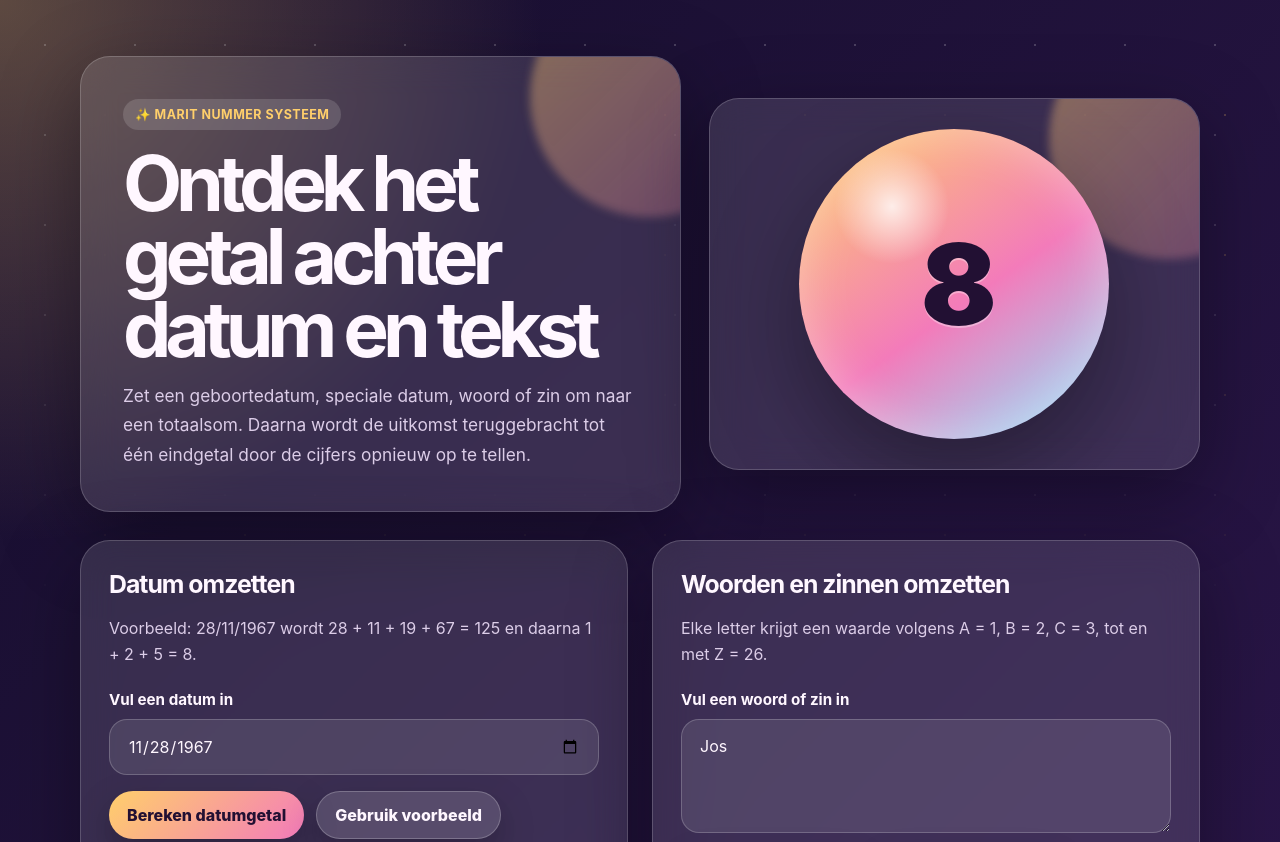
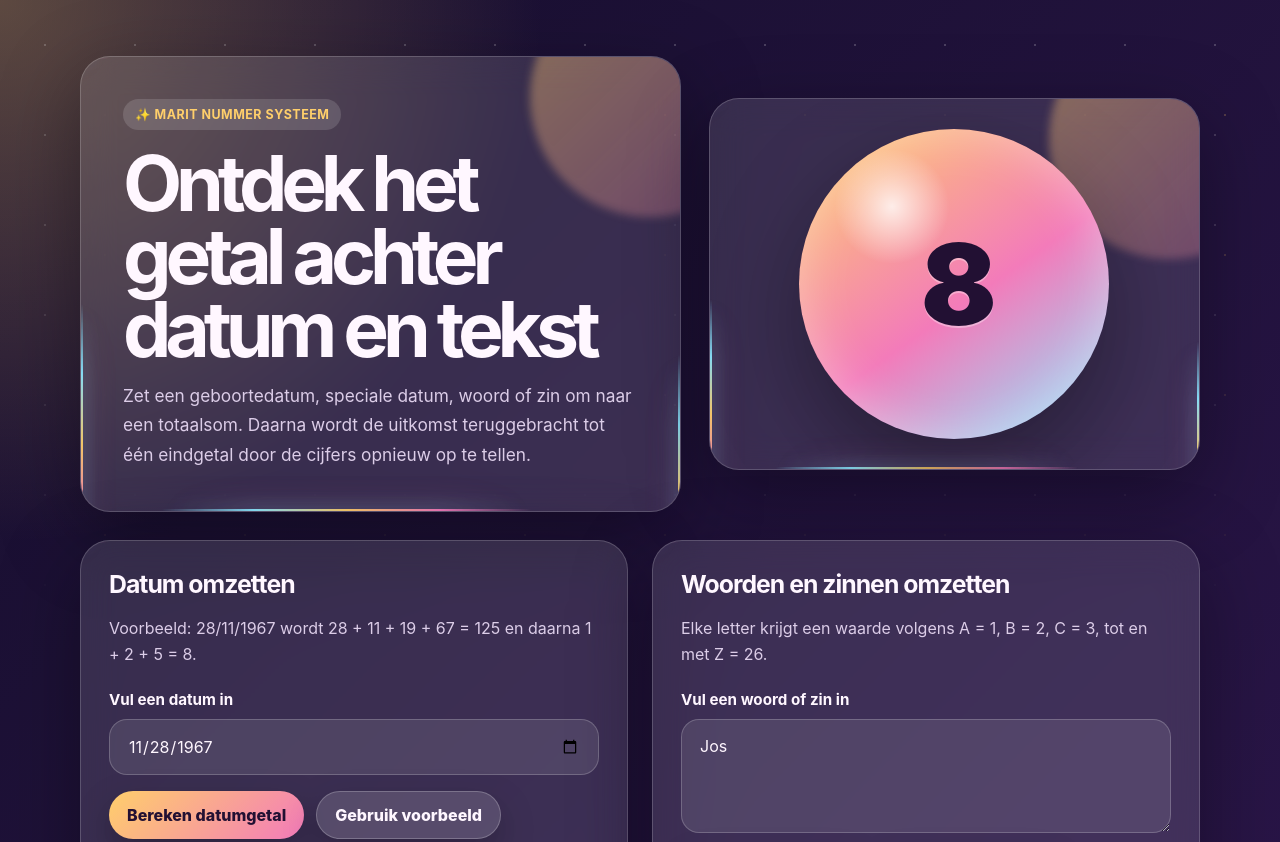
Before and after one commit to JJune33/marit, a plain HTML site: page index2.html in a window 1280 px wide. Shown: the top 842 px of the page. Drawn offline with Linux system fonts and the light colour scheme.

Commit message:
Add files via upload

```diff
--- a/index2.html
+++ b/index2.html
@@ -316,97 +316,101 @@
     }
 
 
-    /* Edge glow animatie voor alle cards */
-    .edge-card {
-      --glow-sens: 26;
-      --color-sens: 44;
-      --pointer-deg: 45deg;
-      --pointer-d: 0;
-      --glow-color: 42 100% 78%;
+    /* Permanente edge glow: alleen op de randen, nooit over de content */
+    .hero-card,
+    .panel,
+    .info-card {
       position: relative;
-      isolation: isolate;
-      transform: translate3d(0, 0, 0.01px);
+      overflow: hidden;
     }
 
-    .edge-card::before,
-    .edge-card > .edge-glow {
-      content: "";
-      position: absolute;
-      inset: 0;
-      border-radius: inherit;
-      pointer-events: none;
-      opacity: 0;
-      transition: opacity 0.3s ease-out;
+    .edge-card {
+      isolation: isolate;
     }
 
-    .edge-card::before {
-      z-index: 0;
-      border: 1px solid transparent;
-      background:
-        linear-gradient(rgba(255, 255, 255, 0.03) 0 100%) padding-box,
-        radial-gradient(at 80% 55%, hsla(268, 100%, 76%, 1) 0, transparent 48%) border-box,
-        radial-gradient(at 69% 34%, hsla(349, 100%, 74%, 1) 0, transparent 48%) border-box,
-        radial-gradient(at 8% 6%, hsla(136, 100%, 78%, 1) 0, transparent 48%) border-box,
-        radial-gradient(at 41% 38%, hsla(192, 100%, 64%, 1) 0, transparent 48%) border-box,
-        radial-gradient(at 86% 85%, hsla(186, 100%, 74%, 1) 0, transparent 48%) border-box,
-        radial-gradient(at 82% 18%, hsla(52, 100%, 65%, 1) 0, transparent 48%) border-box,
-        radial-gradient(at 51% 4%, hsla(12, 100%, 72%, 1) 0, transparent 48%) border-box,
-        linear-gradient(#c299ff 0 100%) border-box;
-      mask-image: conic-gradient(from var(--pointer-deg) at center, black 20%, transparent 38%, transparent 62%, black 80%);
-      opacity: calc((var(--pointer-d) - var(--color-sens)) / (100 - var(--color-sens)));
-      mix-blend-mode: screen;
-    }
-
-    .edge-card > .edge-glow {
-      --outset: 28px;
-      inset: calc(var(--outset) * -1);
-      z-index: 1;
-      mask-image: conic-gradient(from var(--pointer-deg) at center, black 3%, transparent 12%, transparent 88%, black 97%);
-      opacity: calc((var(--pointer-d) - var(--glow-sens)) / (100 - var(--glow-sens)));
-      mix-blend-mode: plus-lighter;
-    }
-
-    .edge-card > .edge-glow::before {
-      content: "";
-      position: absolute;
-      inset: var(--outset);
-      border-radius: inherit;
-      box-shadow:
-        inset 0 0 0 1px hsl(var(--glow-color) / 0.95),
-        inset 0 0 6px 0 hsl(var(--glow-color) / 0.55),
-        inset 0 0 18px 0 hsl(var(--glow-color) / 0.38),
-        inset 0 0 38px 2px hsl(var(--glow-color) / 0.2),
-        0 0 6px 0 hsl(var(--glow-color) / 0.55),
-        0 0 18px 0 hsl(var(--glow-color) / 0.38),
-        0 0 38px 2px hsl(var(--glow-color) / 0.22);
-    }
-
-    .edge-card:hover::before,
-    .edge-card:hover > .edge-glow,
-    .edge-card.animating::before,
-    .edge-card.animating > .edge-glow {
-      transition-duration: 0.18s;
-    }
-
-    .edge-card:not(:hover):not(.animating)::before,
-    .edge-card:not(:hover):not(.animating) > .edge-glow {
-      opacity: 0;
-      transition: opacity 0.75s ease-in-out;
-    }
-
-    .edge-card > *:not(.edge-glow) {
+    .edge-card > *:not(.edge-line) {
       position: relative;
       z-index: 2;
     }
 
     .hero-card::after {
       z-index: 0;
+      pointer-events: none;
+    }
+
+    .edge-line {
+      position: absolute;
+      display: block;
+      pointer-events: none;
+      z-index: 1;
+      opacity: 0.95;
+      filter: drop-shadow(0 0 8px rgba(140, 231, 255, 0.9)) drop-shadow(0 0 16px rgba(243, 123, 186, 0.55));
+      background: linear-gradient(90deg, transparent, var(--accent-3), var(--accent), var(--accent-2), transparent);
+    }
+
+    .edge-line.top,
+    .edge-line.bottom {
+      width: 62%;
+      height: 2px;
+    }
+
+    .edge-line.left,
+    .edge-line.right {
+      width: 2px;
+      height: 62%;
+      background: linear-gradient(180deg, transparent, var(--accent-3), var(--accent), var(--accent-2), transparent);
+    }
+
+    .edge-line.top {
+      top: 0;
+      left: -64%;
+      animation: edgeTop 4.8s linear infinite;
+    }
+
+    .edge-line.right {
+      right: 0;
+      top: -64%;
+      animation: edgeRight 4.8s linear infinite;
+      animation-delay: 1.2s;
+    }
+
+    .edge-line.bottom {
+      right: -64%;
+      bottom: 0;
+      animation: edgeBottom 4.8s linear infinite;
+      animation-delay: 2.4s;
+    }
+
+    .edge-line.left {
+      left: 0;
+      bottom: -64%;
+      animation: edgeLeft 4.8s linear infinite;
+      animation-delay: 3.6s;
+    }
+
+    @keyframes edgeTop {
+      from { transform: translateX(0); }
+      to { transform: translateX(264%); }
+    }
+
+    @keyframes edgeRight {
+      from { transform: translateY(0); }
+      to { transform: translateY(264%); }
+    }
+
+    @keyframes edgeBottom {
+      from { transform: translateX(0); }
+      to { transform: translateX(-264%); }
+    }
+
+    @keyframes edgeLeft {
+      from { transform: translateY(0); }
+      to { transform: translateY(-264%); }
     }
 
     @media (prefers-reduced-motion: reduce) {
-      .edge-card::before,
-      .edge-card > .edge-glow {
-        transition: none;
+      .edge-line {
+        animation-duration: 12s;
       }
     }
 
@@ -448,6 +452,10 @@
   <main>
     <section class="hero">
       <div class="hero-card edge-card">
+        <span class="edge-line top" aria-hidden="true"></span>
+        <span class="edge-line right" aria-hidden="true"></span>
+        <span class="edge-line bottom" aria-hidden="true"></span>
+        <span class="edge-line left" aria-hidden="true"></span>
         <span class="label">✨ Marit nummer systeem</span>
         <h1>Ontdek het getal achter datum en tekst</h1>
         <p>
@@ -457,12 +465,20 @@
       </div>
 
       <div class="number-orb hero-card edge-card" aria-label="Decoratief cijfer">
+        <span class="edge-line top" aria-hidden="true"></span>
+        <span class="edge-line right" aria-hidden="true"></span>
+        <span class="edge-line bottom" aria-hidden="true"></span>
+        <span class="edge-line left" aria-hidden="true"></span>
         <div class="orb" id="heroNumber">8</div>
       </div>
     </section>
 
     <section class="grid">
       <article class="panel edge-card">
+        <span class="edge-line top" aria-hidden="true"></span>
+        <span class="edge-line right" aria-hidden="true"></span>
+        <span class="edge-line bottom" aria-hidden="true"></span>
+        <span class="edge-line left" aria-hidden="true"></span>
         <h2>Datum omzetten</h2>
         <p>Voorbeeld: 28/11/1967 wordt 28 + 11 + 19 + 67 = 125 en daarna 1 + 2 + 5 = 8.</p>
 
@@ -480,6 +496,10 @@
       </article>
 
       <article class="panel edge-card">
+        <span class="edge-line top" aria-hidden="true"></span>
+        <span class="edge-line right" aria-hidden="true"></span>
+        <span class="edge-line bottom" aria-hidden="true"></span>
+        <span class="edge-line left" aria-hidden="true"></span>
         <h2>Woorden en zinnen omzetten</h2>
         <p>Elke letter krijgt een waarde volgens A = 1, B = 2, C = 3, tot en met Z = 26.</p>
 
@@ -498,6 +518,10 @@
     </section>
 
     <section class="info-card edge-card">
+        <span class="edge-line top" aria-hidden="true"></span>
+        <span class="edge-line right" aria-hidden="true"></span>
+        <span class="edge-line bottom" aria-hidden="true"></span>
+        <span class="edge-line left" aria-hidden="true"></span>
       <h2>Hoe werkt het?</h2>
       <p>
         Het Marit nummer systeem gebruikt eenvoudige optelling. Bij datums wordt het jaartal in twee delen gesplitst.
@@ -621,137 +645,6 @@
       setHero(reduction.final);
     }
 
-
-    function setupEdgeGlowCards() {
-      const cards = document.querySelectorAll('.edge-card');
-
-      const round = (value, precision = 3) => parseFloat(value.toFixed(precision));
-      const clamp = (value, min = 0, max = 100) => Math.min(Math.max(value, min), max);
-
-      const centerOfElement = element => {
-        const { width, height } = element.getBoundingClientRect();
-        return [width / 2, height / 2];
-      };
-
-      const distanceFromCenter = (element, x, y) => {
-        const [cx, cy] = centerOfElement(element);
-        return [x - cx, y - cy];
-      };
-
-      const closenessToEdge = (element, x, y) => {
-        const [cx, cy] = centerOfElement(element);
-        const [dx, dy] = distanceFromCenter(element, x, y);
-        let kx = Infinity;
-        let ky = Infinity;
-
-        if (dx !== 0) kx = cx / Math.abs(dx);
-        if (dy !== 0) ky = cy / Math.abs(dy);
-
-        return clamp(1 / Math.min(kx, ky), 0, 1);
-      };
-
-      const angleFromPointer = (dx, dy) => {
-        if (dx === 0 && dy === 0) return 0;
-        const degrees = Math.atan2(dy, dx) * (180 / Math.PI) + 90;
-        return degrees < 0 ? degrees + 360 : degrees;
-      };
-
-      const updateCard = (card, event) => {
-        const { left, top, width, height } = card.getBoundingClientRect();
-        const x = event.clientX - left;
-        const y = event.clientY - top;
-        const px = clamp((100 / width) * x);
-        const py = clamp((100 / height) * y);
-        const [dx, dy] = distanceFromCenter(card, x, y);
-        const edge = closenessToEdge(card, x, y);
-        const angle = angleFromPointer(dx, dy);
-
-        card.style.setProperty('--pointer-x', `${round(px)}%`);
-        card.style.setProperty('--pointer-y', `${round(py)}%`);
-        card.style.setProperty('--pointer-deg', `${round(angle)}deg`);
-        card.style.setProperty('--pointer-d', `${round(edge * 100)}`);
-        card.classList.remove('animating');
-      };
-
-      const animateNumber = ({ startValue = 0, endValue = 100, duration = 1000, delay = 0, ease = t => t, onUpdate = () => {}, onEnd = () => {} }) => {
-        const startTime = performance.now() + delay;
-
-        const frame = now => {
-          const elapsed = now - startTime;
-          const t = Math.min(Math.max(elapsed / duration, 0), 1);
-          const value = startValue + (endValue - startValue) * ease(t);
-          onUpdate(value);
-
-          if (t < 1) {
-            requestAnimationFrame(frame);
-          } else {
-            onEnd();
-          }
-        };
-
-        window.setTimeout(() => requestAnimationFrame(frame), delay);
-      };
-
-      const easeOutCubic = value => 1 - Math.pow(1 - value, 3);
-      const easeInCubic = value => value * value * value;
-
-      const playIntro = card => {
-        const angleStart = 110;
-        const angleEnd = 465;
-
-        card.style.setProperty('--pointer-deg', `${angleStart}deg`);
-        card.classList.add('animating');
-
-        animateNumber({
-          ease: easeOutCubic,
-          duration: 500,
-          onUpdate: value => card.style.setProperty('--pointer-d', value)
-        });
-
-        animateNumber({
-          ease: easeInCubic,
-          duration: 1500,
-          endValue: 50,
-          onUpdate: value => {
-            const angle = (angleEnd - angleStart) * (value / 100) + angleStart;
-            card.style.setProperty('--pointer-deg', `${angle}deg`);
-          }
-        });
-
-        animateNumber({
-          ease: easeOutCubic,
-          delay: 1500,
-          duration: 2250,
-          startValue: 50,
-          endValue: 100,
-          onUpdate: value => {
-            const angle = (angleEnd - angleStart) * (value / 100) + angleStart;
-            card.style.setProperty('--pointer-deg', `${angle}deg`);
-          }
-        });
-
-        animateNumber({
-          ease: easeInCubic,
-          duration: 1500,
-          delay: 2500,
-          startValue: 100,
-          endValue: 0,
-          onUpdate: value => card.style.setProperty('--pointer-d', value),
-          onEnd: () => card.classList.remove('animating')
-        });
-      };
-
-      cards.forEach((card, index) => {
-        if (!card.querySelector(':scope > .edge-glow')) {
-          card.insertAdjacentHTML('afterbegin', '<span class="edge-glow" aria-hidden="true"></span>');
-        }
-
-        card.addEventListener('pointermove', event => updateCard(card, event));
-        card.addEventListener('pointerleave', () => card.style.setProperty('--pointer-d', 0));
-        window.setTimeout(() => playIntro(card), 350 + index * 130);
-      });
-    }
-
     function renderAlphabet() {
       const letters = 'ABCDEFGHIJKLMNOPQRSTUVWXYZ'.split('');
       alphabet.innerHTML = letters.map((letter, index) => `
@@ -775,7 +668,6 @@
     dateInput.addEventListener('input', calculateDate);
     textInput.addEventListener('input', calculateText);
 
-    setupEdgeGlowCards();
     renderAlphabet();
     calculateDate();
     calculateText();
```
